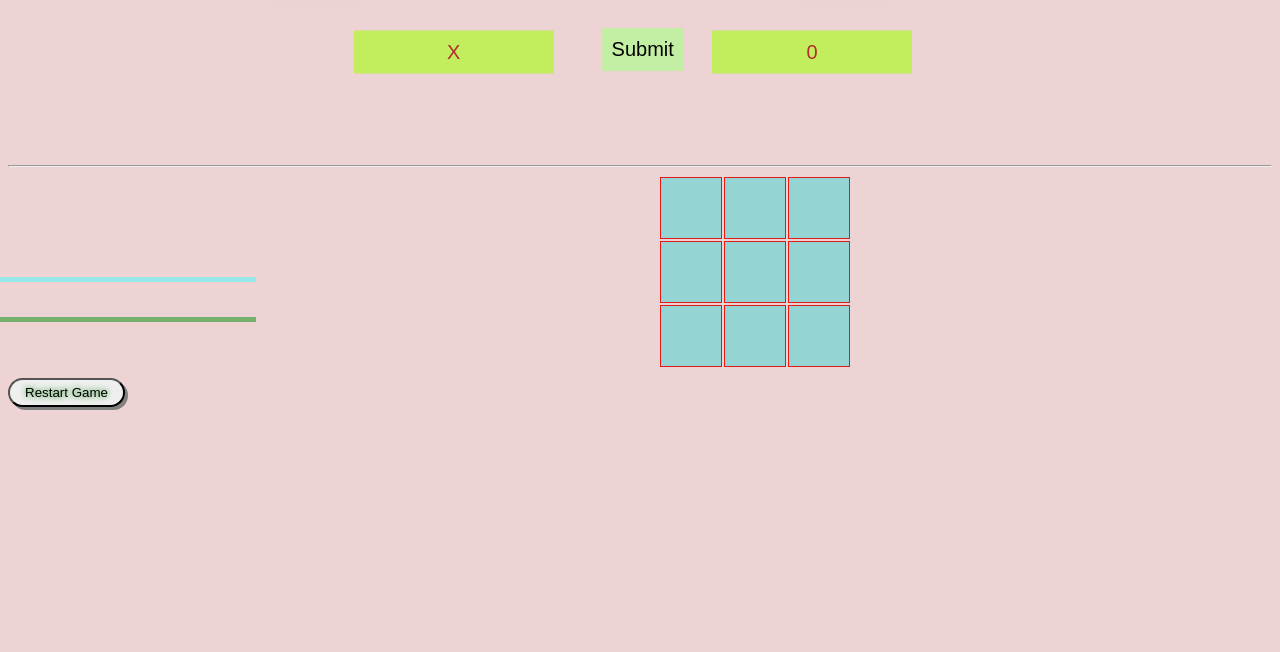
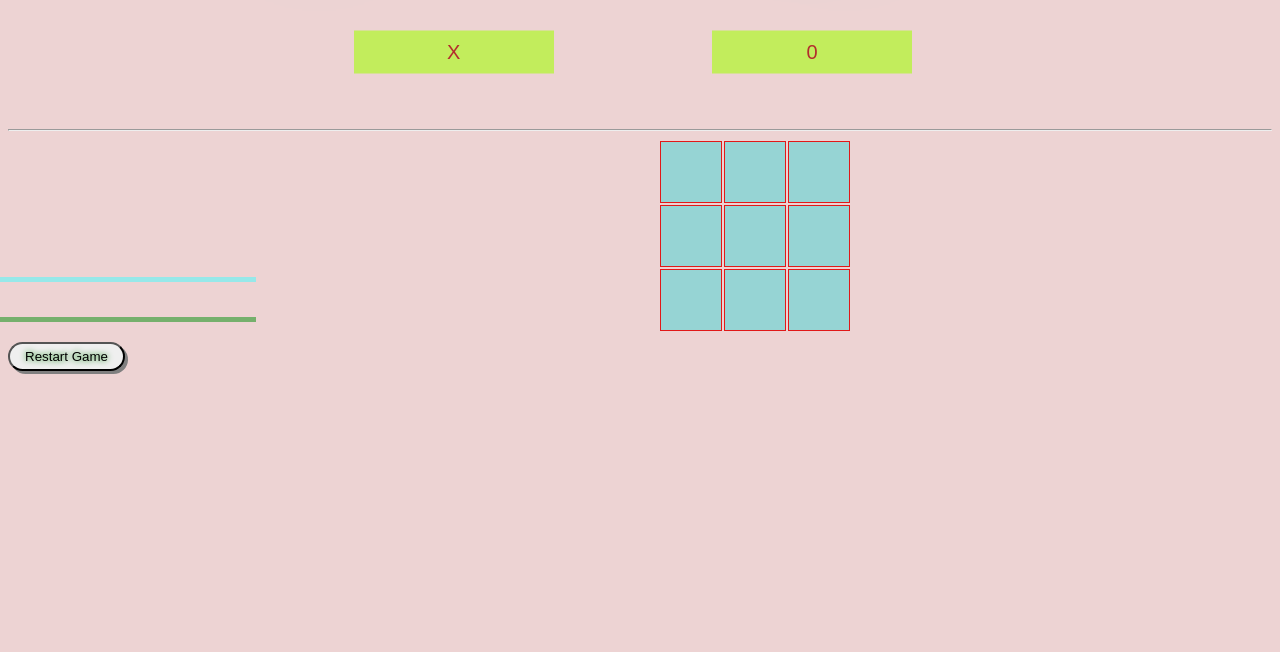
Before and after one commit to mate2hais/Tic-Tac-Toe, a plain HTML site: page index.html in a window 1280 px wide. Shown: the part 148-800 px from the top of the page. Drawn offline with nearby package versions, Linux system fonts and the light colour scheme.

Commit message:
Update index.html

```diff
--- a/index.html
+++ b/index.html
@@ -15,7 +15,6 @@
       <button id="xButton" class="x" >X</button>
       <button id="0Button" class="zero">0</button>
     </div>
-    <button id="signChoose" class="button">Submit</button><br><br>
     <button id="restart" >Restart Game</button><br><br>
     <p id="Player1" class="Player1"></p>
     <p id="Player2" class="Player2"></p>
```
